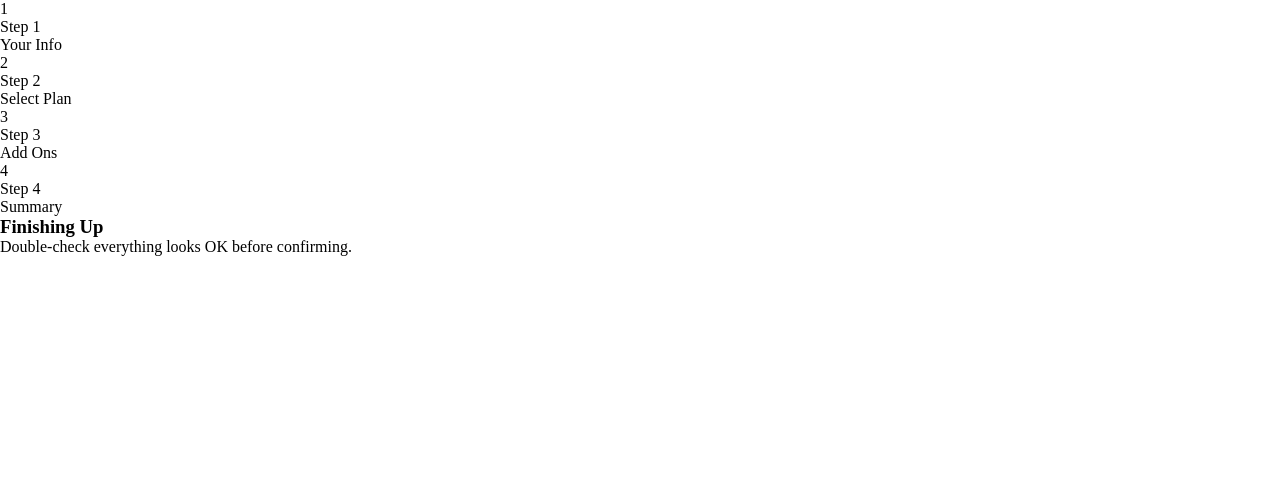
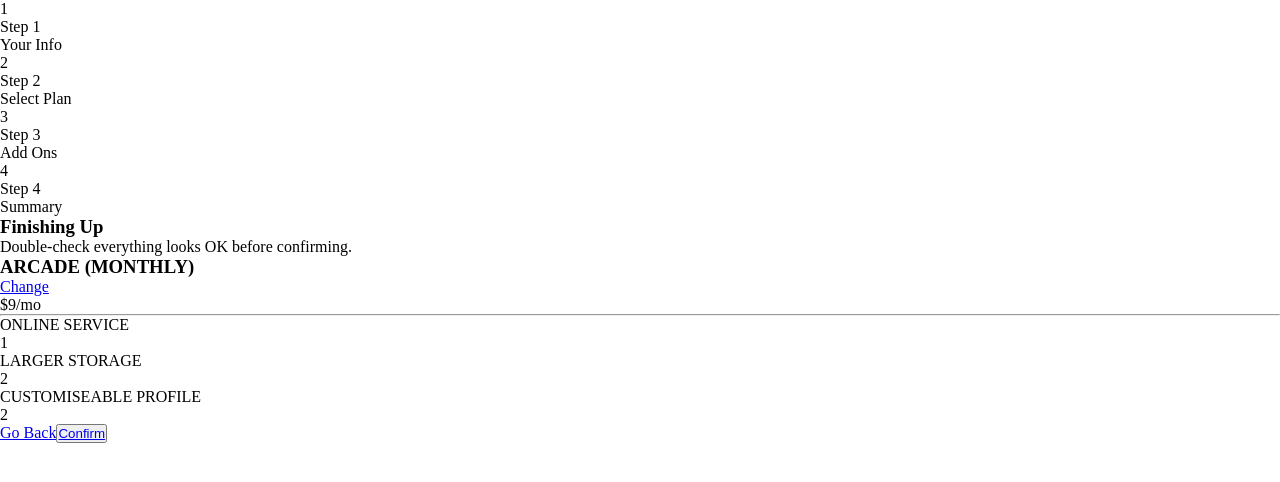
Before and after one commit to nkululek0/multi-step-form, a React (Vite) app: page /finishing-up in a window 1280 px wide. Shown: the top 482 px of the page. Built offline with nearby package versions, Linux system fonts and the light colour scheme.

Commit message:
(Update): finishing-up -> adds add ons list as well as navigation links

```diff
--- a/src/components/finishing-up/Finishing-Up.tsx
+++ b/src/components/finishing-up/Finishing-Up.tsx
@@ -1,4 +1,22 @@
+import type { FinishingUpState } from "./Finishing-Up.types";
+
+import { Link } from "react-router-dom";
+import { useRef } from "react";
+
 export function FinishingUp() {
+
+  const finishingUpState: FinishingUpState = {
+    plan: { type: 'ARCADE', price: 9 },
+    billing: 'MONTHLY',
+    addOnsList: [
+      { name: 'ONLINE SERVICE', price: 1 },
+      { name: 'LARGER STORAGE', price: 2 },
+      { name: 'CUSTOMISEABLE PROFILE', price: 2 }
+    ],
+  };
+  const finishingUp = useRef(finishingUpState);
+  const { plan, billing, addOnsList } = finishingUp.current;
+
   return (
     <>
       <article className="finishing-up">
@@ -7,9 +25,32 @@ export function FinishingUp() {
             <h1>Finishing Up</h1>
             <p>Double-check everything looks OK before confirming.</p>
           </header>
+          <article className="summary">
+            <section className="add-ons-wrapper">
+              <header className="add-ons-plan-header">
+                <div>
+                  <h3>{ plan.type } ({ billing })</h3>
+                    <Link to='/add-ons'>Change</Link>
+                </div>
+                <p className="add-ons-plan-price">${ plan.price }{  billing === 'MONTHLY' ? '/mo': '/yr' }</p>
+              </header>
+              <hr />
+              {
+                addOnsList.map((addOn) => {
+                  return (
+                    <div className="add-ons-list">
+                      <p>{addOn.name}</p>
+                      <p>{addOn.price}</p>
+                    </div>
+                  );
+                })
+              }
+            </section>
+          </article>
         </section>
         <section className="actions">
-
+          <Link to='/add-ons'>Go Back</Link>
+          <button><Link to='/summary'>Confirm</Link></button>
         </section>
       </article>
     </>
```
Also changed, not shown: src/components/finishing-up/Finishing-Up.types.ts (added, +12 -0 lines).
